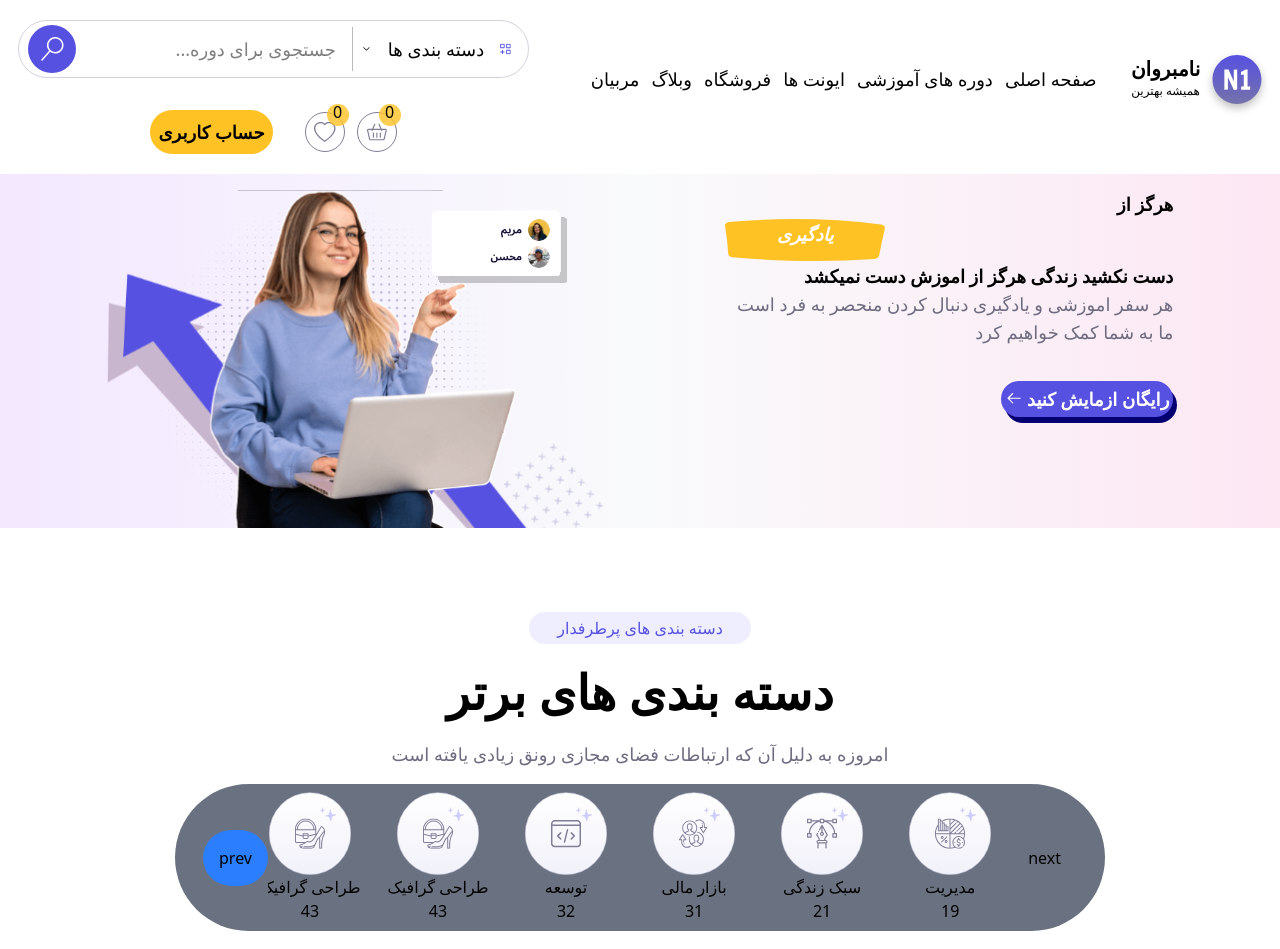
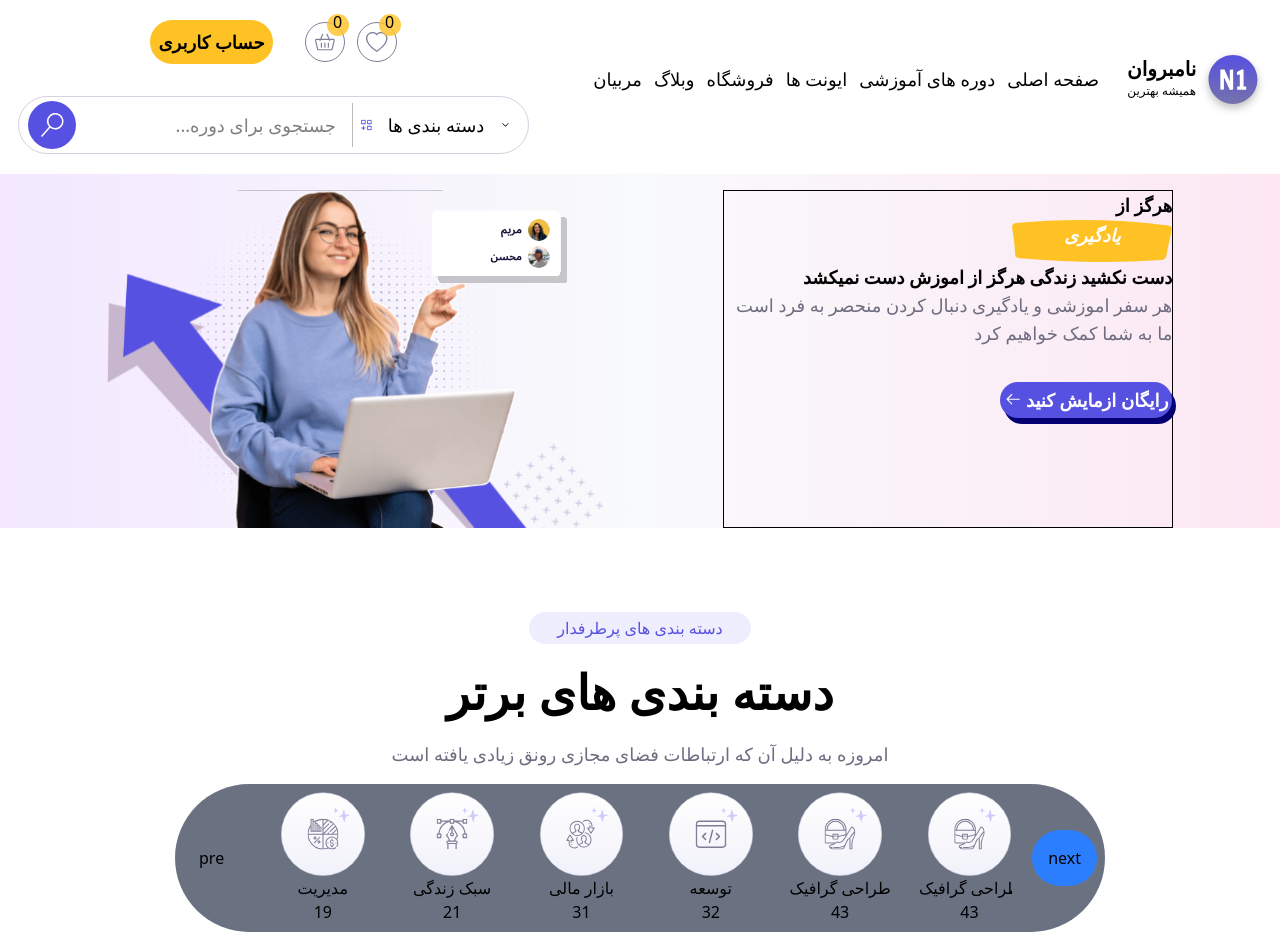
Before and after one commit to react-summer-1404/Nova, a React (Vite) app: page / in a window 1280 px wide. Shown: the top 949 px of the page. Built offline with nearby package versions, Linux system fonts and the light colour scheme.

Commit message:
direction is correct now

```diff
--- a/src/components/layout/navbar/Navbar.jsx
+++ b/src/components/layout/navbar/Navbar.jsx
@@ -11,15 +11,17 @@ const Navbar = () => {
   return (
     <div className="flex-center w-screen lg:p-5 pb-10 ">
       <div className ="flex md:flex-wrap md:justify-center md:gap-3 justify-between items-center lg:gap-16  w-full lg:flex-nowrap">
-        <div className="flex justify-start  sm:gap-1 md:pb-4 md:gap-6 lg:gap-8">
-          <Logo />
-          <NavbarItems />
+
+
+        <div className="flex-center md:flex-start  items-center lg:gap-8 md:gap-2 flex-wrap">
+          <AccountBtn />
+          <UserCartFavorites />
+          <SearchBox />
         </div>
 
-        <div className="flex-center md:flex-start  items-center lg:gap-8 md:gap-2 flex-wrap">
-          <SearchBox />
-          <UserCartFavorites />
-          <AccountBtn />
+        <div className="flex justify-start  sm:gap-1 md:pb-4 md:gap-6 lg:gap-8">
+          <NavbarItems />
+          <Logo />
         </div>
       </div>
       </div>
--- a/src/components/layout/navbar/components/NavbarItems.jsx
+++ b/src/components/layout/navbar/components/NavbarItems.jsx
@@ -2,12 +2,12 @@ import React from 'react';
 
 const NavbarItems = () => {
   const items = [
-    "صفحه اصلی",
+    "مربیان ",
+    "وبلاگ",
+    "فروشگاه",
+    "ایونت ها",
     "دوره های آموزشی",
-    "ایونت ها",
-    "فروشگاه",
-    "وبلاگ",
-    "مربیان"
+    "صفحه اصلی "
   ];
 
   return (
--- a/src/components/layout/navbar/components/SearchBox.jsx
+++ b/src/components/layout/navbar/components/SearchBox.jsx
@@ -5,6 +5,21 @@ import "../../../../assets/styles/global.css";
 const SearchBox = () => {
   return (
     <div className="flex-center md:border md:border-[#D3D2DF] rounded-full md:gap-4 p-1 ">
+
+
+      <div className="flex justify-between">
+
+
+        <div className="rounded-full bg-[#5751E1] w-12 h-12 flex-center cursor-pointer">
+          <VscSearch style={{ color: "#fff", fontSize: "24px" }} />
+
+        </div>
+        <input
+          type="text"
+          placeholder="...جستجوی برای دوره"
+          className=" focus:outline-none text-responsive hidden md:block  text-right"
+        />
+      </div>
       <div className="hidden md:flex md:justify-start md:border-l md:border-[#BDBABB] md:gap-4 md:items-center md:p-2 w-1/3 ">
         <svg
           width="16"
@@ -35,17 +50,6 @@ const SearchBox = () => {
         <GoChevronDown />
       </div>
 
-      <div className="flex justify-between">
-        <input
-          type="text"
-          placeholder="جستجوی برای دوره..."
-          className=" focus:outline-none text-responsive hidden md:block  "
-        />
-
-        <div className="rounded-full bg-[#5751E1] w-12 h-12 flex-center cursor-pointer">
-          <VscSearch style={{ color: "#fff", fontSize: "24px" }} />
-        </div>
-      </div>
     </div>
   );
 };
--- a/src/components/layout/navbar/components/UserCartFavorites.jsx
+++ b/src/components/layout/navbar/components/UserCartFavorites.jsx
@@ -5,7 +5,6 @@ import { IoIosMenu } from "react-icons/io";
 const UserCartFavorites = () => {
   return(
    <>
-   <IoIosMenu fontSize={"40px"} color='#5751E1' className='md:hidden cursor-pointer'/>
  <div className="md:flex gap-3 hidden">
     <div className ="relative flex items-end  min-w-[40px]">
       <img src={shopIcon} ></img>
@@ -18,6 +17,8 @@ const UserCartFavorites = () => {
     </div>
 
   </div>
+  <IoIosMenu fontSize={"40px"} color='#5751E1' className='md:hidden cursor-pointer'/>
+
   </>
 
   )
--- a/src/components/section/landing/HeroSection/HeroSection.jsx
+++ b/src/components/section/landing/HeroSection/HeroSection.jsx
@@ -9,7 +9,9 @@ const HeroSection = () => {
 
     <div className="bg-gradient-to-r from-purple-100 via-gray-50 to-pink-100 w-screen flex-center pt-4">
       <div className="flex justify-between w-5/6">
-        <div className="pb-4">
+      <img src={heroPic} className="hidden md:block md:w-1/2 md:h-3/4" />
+
+        <div className="pb-4 border">
           <h2 className="text-right font-bold text-lg">هرگز از {<AccentText title={"یادگیری"}/>} دست نکشید زندگی هرگز از اموزش دست نمیکشد</h2>
           <h3 className="text-[#6D6C80] text-responsive text-right pb-[35px] max-w-md ">
             هر سفر اموزشی و یادگیری دنبال کردن منحصر به فرد است ما به شما کمک
@@ -19,7 +21,6 @@ const HeroSection = () => {
           <PurpleBtn content={"رایگان ازمایش کنید"} BtnIcon={<GoArrowLeft/>}/>
         </div>
 
-        <img src={heroPic} className="hidden md:block md:w-1/2 md:h-3/4" />
       </div>
     </div>
   );
--- a/src/components/section/slider/Slider.jsx
+++ b/src/components/section/slider/Slider.jsx
@@ -13,10 +13,10 @@ const Slider = () => {
   return (
     <div className="bg-gray-500 flex-center md:w-3/4  p-2 rounded-full w-[400px]">
 
-      <button className=" p-4 rounded-full mr-5" onClick={nextSlide}>next</button>
+      <button className=" p-4 rounded-full mr-5" onClick={nextSlide}>pre</button>
 
       <div className="overflow-hidden">
-        <div className="flex w-fit gap-1 " style={{ transform: `translateX(-${slide * (100 / 6)}%)`} } >
+        <div className="flex w-fit gap-1 " style={{ transform: `translateX(-${slide * (100 / itemsPerPage)}%)`} } >
           {sliderData.map((item, index) => (
             <div key={index} className="flex flex-col  items-center simple-border w-1/6 flex-shrink-0">
             <img src={item.pic} alt={item.title} className="w-2/3" />
@@ -27,7 +27,7 @@ const Slider = () => {
         </div>
       </div>
 
-      <button className="bg-blue-500 p-4 rounded-full ml-5" onClick={prevSlide}>prev</button>
+      <button className="bg-blue-500 p-4 rounded-full ml-5" onClick={prevSlide}>next</button>
     </div>
 
 
--- a/src/components/ui/Logo/Logo.jsx
+++ b/src/components/ui/Logo/Logo.jsx
@@ -5,11 +5,11 @@ import "../../../assets/styles/global.css"
 const Logo = () => {
   return (
     <div className =" gap-1 md:gap-3 flex w-1/5 ">
-          <img src="/public/logo.svg" alt="Logo" className ="filter drop-shadow-[0_4px_4px_rgba(0,0,0,0.25)] max-w-[50px]"></img>
          <div className="flex-column justify-center ">
           <span className="font-bold md:text-xl hidden md:block">نامبروان</span>
           <span className="text-xs whitespace-nowrap hidden md:block">همیشه بهترین</span>
           </div>
+          <img src="/public/logo.svg" alt="Logo" className ="filter drop-shadow-[0_4px_4px_rgba(0,0,0,0.25)] max-w-[50px]"></img>
     </div>
 
   )
--- a/src/components/ui/button/BlueButton.jsx
+++ b/src/components/ui/button/BlueButton.jsx
@@ -4,10 +4,10 @@ const PurpleBtn = ({ content, BtnIcon }) => {
   return (
     <button
       type="submit"
-      className="!bg-[#5751E1] shadow-[4px_6px_0px_0px_rgba(5,0,113,1)] text-white !font-semibold rounded-full text-responsive flex gap-1 p-1"
+      className="!bg-[#5751E1] shadow-[4px_6px_0px_0px_rgba(5,0,113,1)] text-white !font-semibold rounded-full text-responsive flex gap-1 p-1 ml-auto"
     >
+      {BtnIcon && <span className="mt-1">{BtnIcon}</span>}
       <span>{content}</span>
-      {BtnIcon && <span className="mt-1">{BtnIcon}</span>}
     </button>
   );
 };
--- a/src/index.css
+++ b/src/index.css
@@ -14,5 +14,5 @@ body {
   font-family: var(--font-base);
   background: var(--color-white);
   overflow-x: hidden;
-  direction:rtl;
+  /* direction:rtl; */
 }
```
